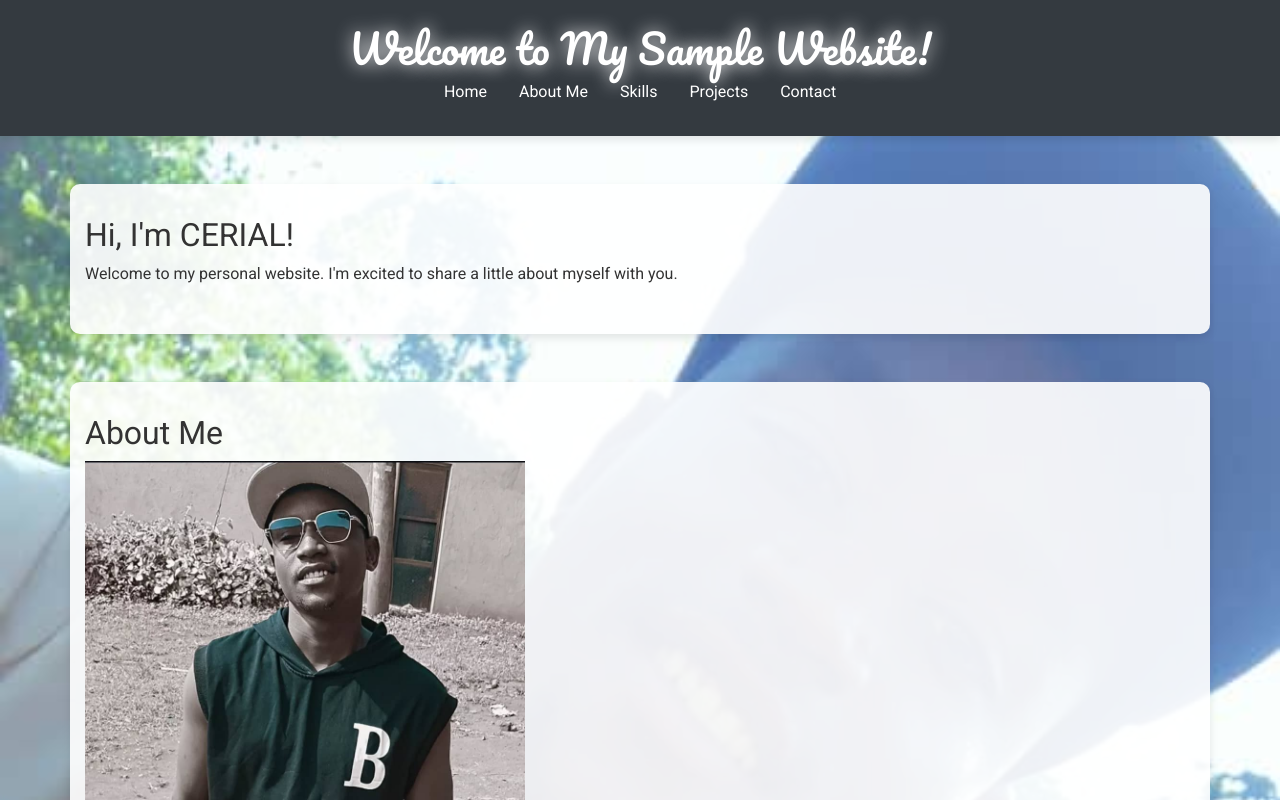
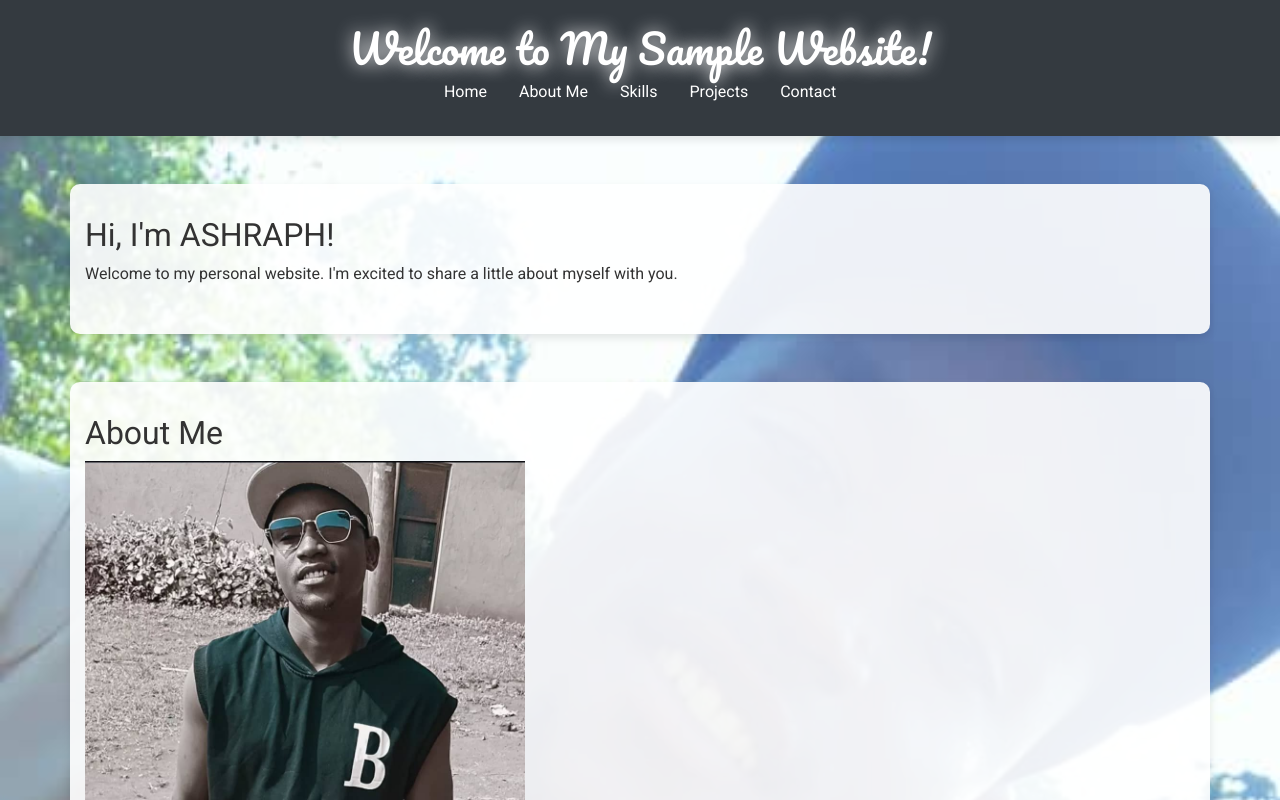
Before and after one commit to GHETTOFLOWER/MY-SAMPLE-WEBSITE, a plain HTML site: page index.html in a window 1280 px wide. Shown: the top 800 px of the page. Drawn offline with nearby package versions, Linux system fonts and the light colour scheme.

Commit message:
Update index.html

```diff
--- a/index.html
+++ b/index.html
@@ -191,7 +191,7 @@
   </header>
 
   <section id="home" class="container my-5">
-    <h2>Hi, I'm CERIAL!</h2>
+    <h2>Hi, I'm ASHRAPH!</h2>
     <p>Welcome to my personal website. I'm excited to share a little about myself with you.</p>
   </section>
 
```
